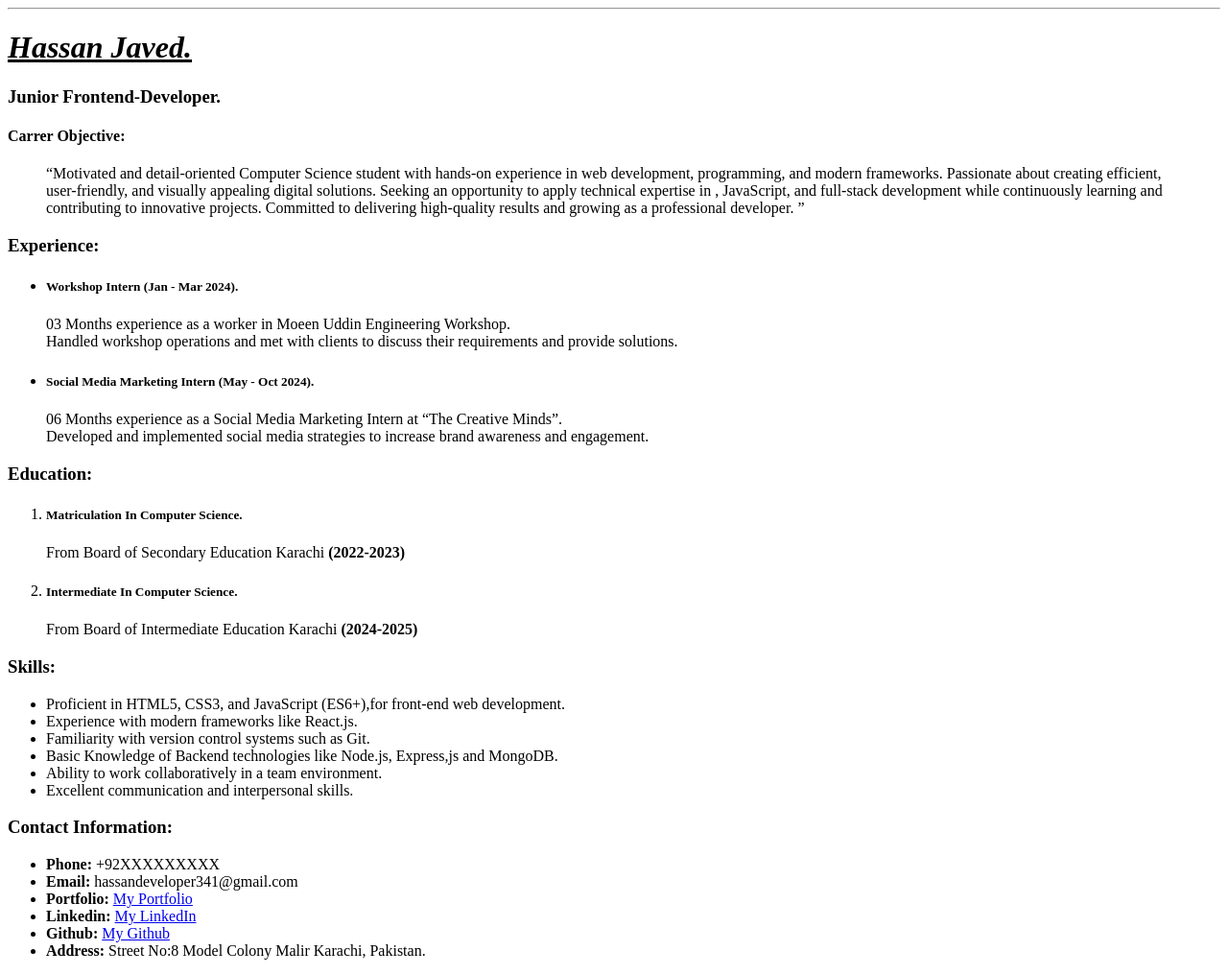
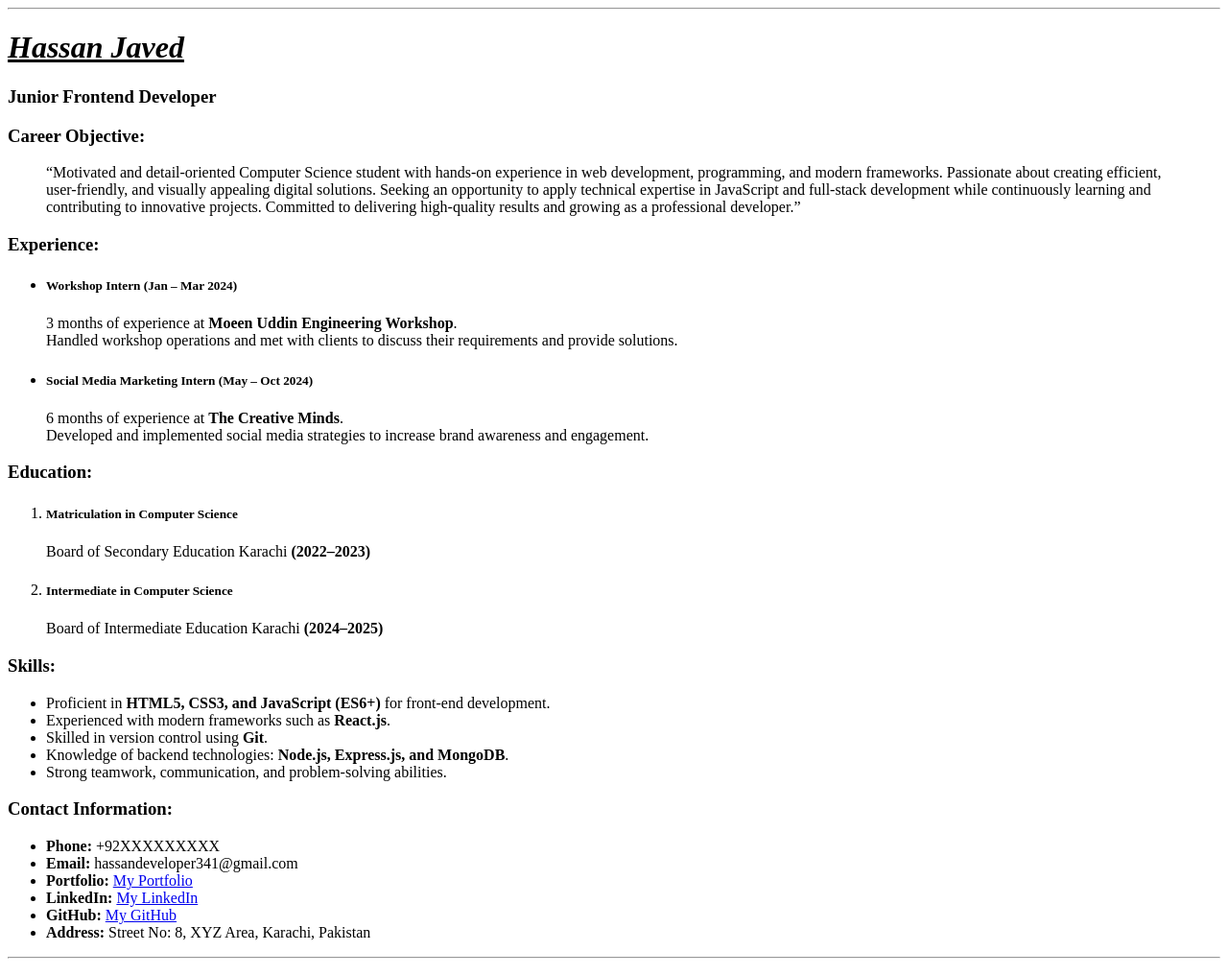
Before and after one commit to Hassanjaved17/Assignment-CV, a plain HTML site: page index.html in a window 1280 px wide. Shown: the whole page at 96% size. Drawn offline with Linux system fonts and the light colour scheme.

Commit message:
update sections

```diff
--- a/index.html
+++ b/index.html
@@ -9,83 +9,79 @@
 
 <body>
     <hr>
-    <h1><strong><em><u>Hassan Javed.</u></em></strong></h1>
-    <h3>Junior Frontend-Developer. </h3>
-    <h4>Carrer Objective:</h4>
+    <h1><b><em><u>Hassan Javed</u></em></b></h1>
+    <h3>Junior Frontend Developer</h3>
+
+    <h3>Career Objective:</h3>
     <blockquote>
-        <p><q>Motivated and detail-oriented Computer Science student with hands-on experience in web development,
+        <p>
+            <q>Motivated and detail-oriented Computer Science student with hands-on experience in web development,
                 programming, and modern frameworks. Passionate about creating efficient, user-friendly, and visually
-                appealing digital solutions. Seeking an opportunity to apply technical expertise in , JavaScript, and
+                appealing digital solutions. Seeking an opportunity to apply technical expertise in JavaScript and
                 full-stack development while continuously learning and contributing to innovative projects. Committed to
-                delivering high-quality results and growing as a professional developer. </q></p>
+                delivering high-quality results and growing as a professional developer.</q>
+        </p>
     </blockquote>
+
     <h3>Experience:</h3>
     <ul>
         <li>
-            <h5>Workshop Intern (Jan - Mar 2024).</h5>
+            <h5>Workshop Intern (Jan – Mar 2024)</h5>
             <p>
-                03 Months experience as a worker in Moeen Uddin Engineering Workshop. <br>
+                3 months of experience at <strong>Moeen Uddin Engineering Workshop</strong>. <br>
                 Handled workshop operations and met with clients to discuss their requirements and provide solutions.
             </p>
         </li>
 
         <li>
-            <h5>Social Media Marketing Intern  (May - Oct 2024).</h5>
+            <h5>Social Media Marketing Intern (May – Oct 2024)</h5>
             <p>
-                06 Months experience as a Social Media Marketing Intern at
-                <q>The Creative Minds</q>. <br>
+                6 months of experience at <strong>The Creative Minds</strong>. <br>
                 Developed and implemented social media strategies to increase brand awareness and engagement.
             </p>
         </li>
     </ul>
+
     <h3>Education:</h3>
     <ol>
         <li>
-            <h5>Matriculation In Computer Science.</h5>
-            From Board of Secondary Education Karachi <strong>(2022-2023)</strong>
+            <h5>Matriculation in Computer Science</h5>
+            <p>Board of Secondary Education Karachi <strong>(2022–2023)</strong></p>
         </li>
         <li>
-            <h5>Intermediate In Computer Science.</h5>
-            From Board of Intermediate Education Karachi <strong>(2024-2025)</strong>
-
+            <h5>Intermediate in Computer Science</h5>
+            <p>Board of Intermediate Education Karachi <strong>(2024–2025)</strong></p>
         </li>
     </ol>
+
     <h3>Skills:</h3>
     <ul>
-        <li>Proficient in HTML5, CSS3, and JavaScript (ES6+),for front-end web development.</li>
-        <li>Experience with modern frameworks like React.js.</li>
-        <li>Familiarity with version control systems such as Git.</li>
-        <li>Basic Knowledge of Backend technologies like Node.js, Express,js and MongoDB.</li>
-        <li>Ability to work collaboratively in a team environment.</li>
-        <li>Excellent communication and interpersonal skills.</li>
+        <li>Proficient in <strong>HTML5, CSS3, and JavaScript (ES6+)</strong> for front-end development.</li>
+        <li>Experienced with modern frameworks such as <strong>React.js</strong>.</li>
+        <li>Skilled in version control using <strong>Git</strong>.</li>
+        <li>Knowledge of backend technologies: <strong>Node.js, Express.js, and MongoDB</strong>.</li>
+        <li>Strong teamwork, communication, and problem-solving abilities.</li>
     </ul>
 
     <h3>Contact Information:</h3>
     <ul>
         <li><strong>Phone:</strong> +92XXXXXXXXX</li>
-        <li><strong>Email:</strong> hassandeveloper341@gmail.com</li>
-        <li><strong>Portfolio:</strong> <a href="https://hassanjaveds.netlify.app/" target="_blank">My Portfolio</a>
+        <li><strong>Email: </strong><address style="display:inline; font-style: normal;">hassandeveloper341@gmail.com</address></li>
+        <li><strong>Portfolio:</strong>
+            <a href="https://hassanjaveds.netlify.app/" target="_blank">My Portfolio</a>
         </li>
-        <li>
-            <strong>Linkedin:</strong>
-            <a href="https://www.linkedin.com/in/hassanjaveds/" target="_blank" rel="noopener noreferrer">
-                My LinkedIn
-            </a>
+        <li><strong>LinkedIn:</strong>
+            <a href="https://www.linkedin.com/in/hassanjaveds/" target="_blank" rel="noopener noreferrer">My
+                LinkedIn</a>
         </li>
-        <li>
-            <strong>Github:</strong>
-            <a href="https://github.com/Hassanjaved17" target="_blank" rel="noopener noreferrer">
-                 My Github
-            </a>
+        <li><strong>GitHub:</strong>
+            <a href="https://github.com/Hassanjaved17" target="_blank" rel="noopener noreferrer">My GitHub</a>
         </li>
-        <li>
-            <strong>Address:</strong>
-            <address style="display:inline; font-style: normal;">Street No:8 Model Colony Malir Karachi, Pakistan.
-            </address>
+        <li><strong>Address:</strong>
+            <address style="display:inline; font-style: normal;">Street No: 8, XYZ Area, Karachi, Pakistan</address>
         </li>
-
     </ul>
-
+    <hr>
 
 </body>
 
```
